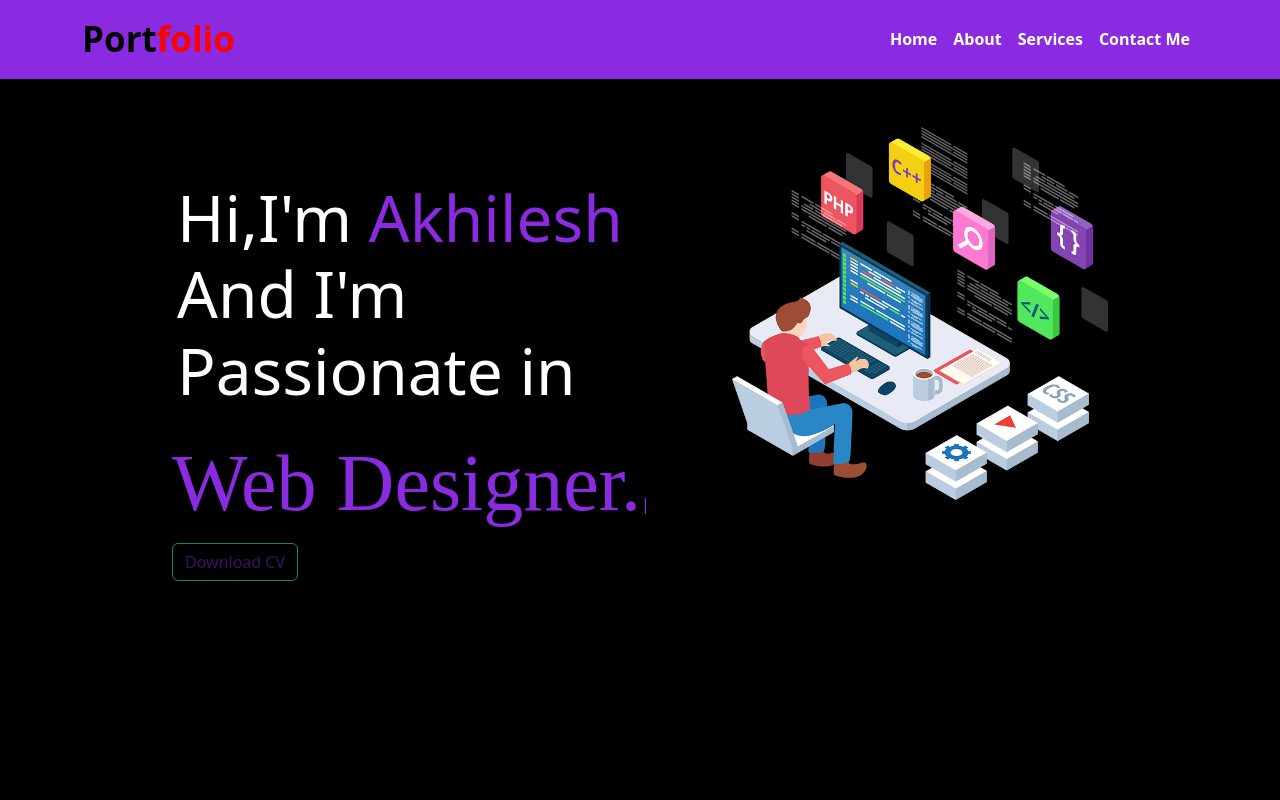
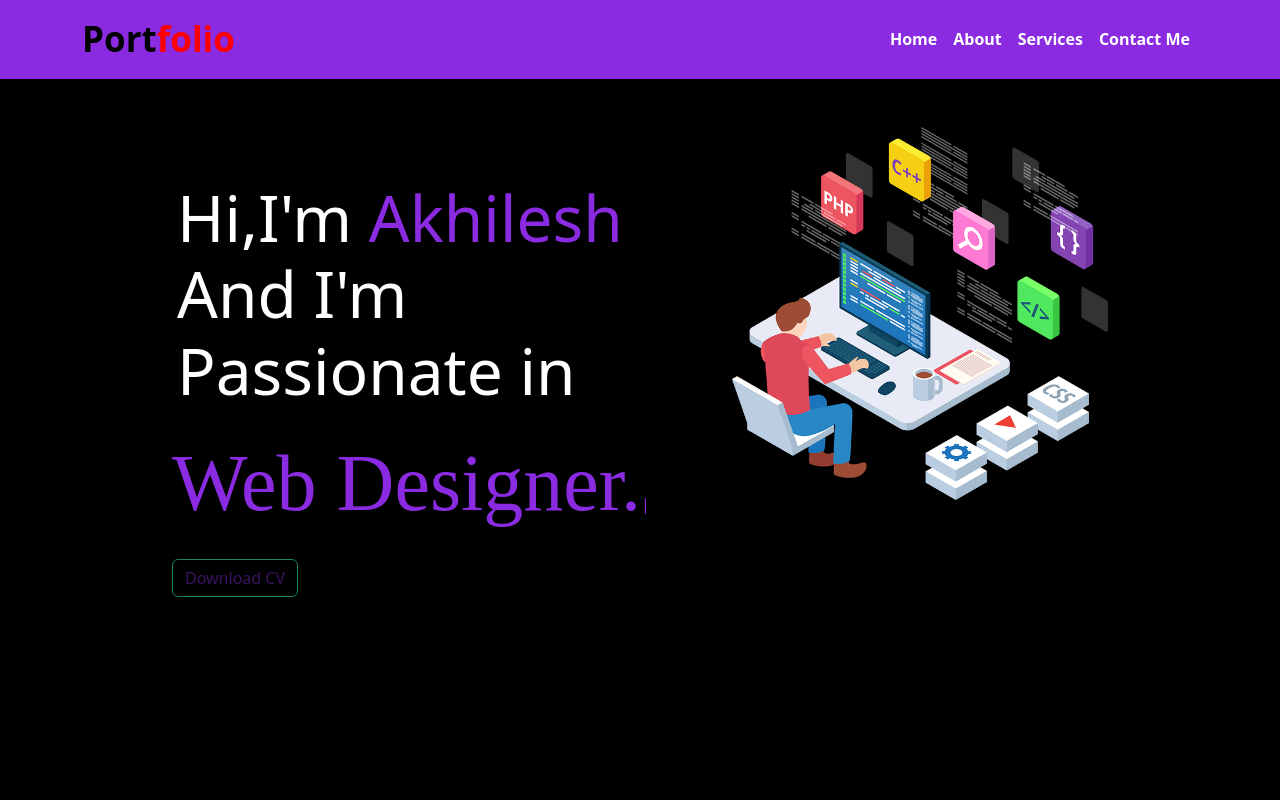
Before and after one commit to Akhilesh-pr/portfolio, a plain HTML site: page index.html in a window 1280 px wide. Shown: the top 800 px of the page. Drawn offline with nearby package versions, Linux system fonts and the light colour scheme; a web font is replaced by a local one.

Commit message:
Update index.html

```diff
--- a/index.html
+++ b/index.html
@@ -47,8 +47,8 @@
 <div class="row">
 <div class="col-7">
 
-<h1 class="mt-5 text-start text-white" id="scrollspyHeading3">Hi,I'm <span>Akhilesh</span> <br>And I'm Passionate in</h1>
-<span id="element"></span><br><button class="btn btn-outline-success btnn w-auto">Download CV</button></div>
+<h1 class="mt-5 text-start text-white" id="scrollspyHeading3">Hi,I'm <span>Akhilesh</span> And I'm Passionate in</h1>
+<span id="element"></span><br><button class="btn btn-outline-success btnn w-auto mt-3 mb-3">Download CV</button></div>
 
 <div class="col-5">
   <img src="./images/what-is-web-development.png" alt="" width="100%">
@@ -86,7 +86,7 @@
 <h1 class="ms-5 p-5 heading"><strong>Skills</strong></h1>
 <div class="container w-75">
   <div class="row">
-    <div class="col-lg-4 col-md-6 col-sm-12">
+    <div class="col-lg-4 col-md-6 col-sm-12 mb-5">
 
       <div class="card shadow" style="width: 18rem;">
         <h2 class="text-center text-bg-danger">Front-End</h2>
```
